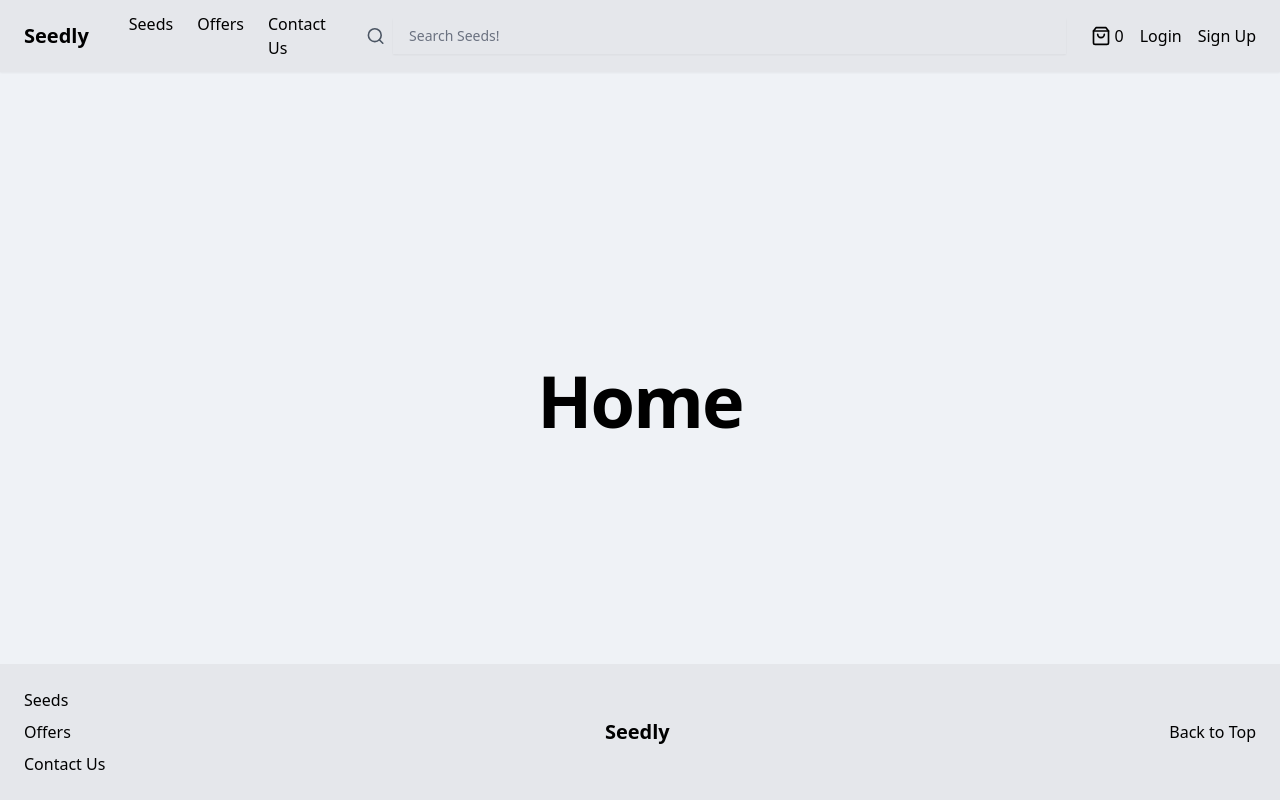
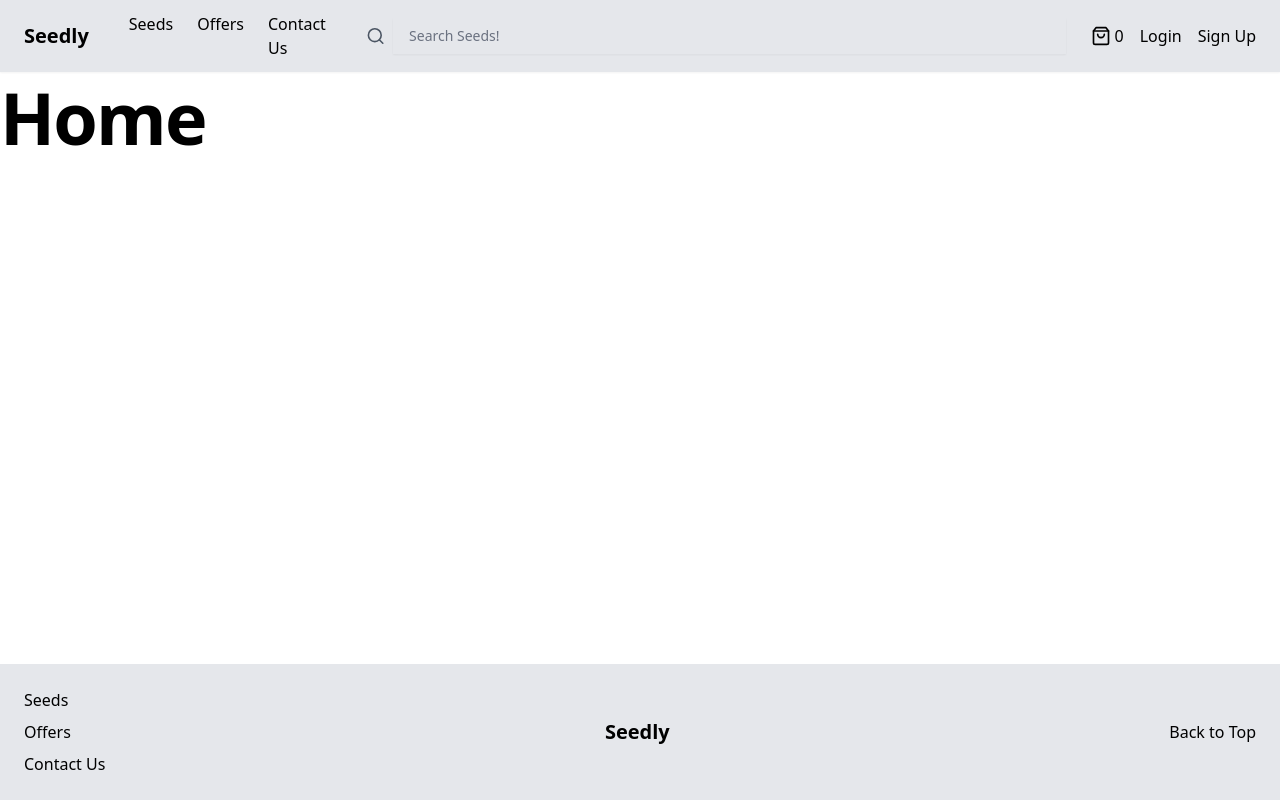
Before and after one commit to roztownsend/Seedly, a React (Vite) app in the folder frontend/vite-project/: page / in a window 1280 px wide. Built offline with nearby package versions, Linux system fonts and the light colour scheme.

Commit message:
Add basic flexbox layout to index

```diff
--- a/frontend/vite-project/src/App.tsx
+++ b/frontend/vite-project/src/App.tsx
@@ -12,6 +12,7 @@ function App() {
   return (
     <BrowserRouter>
       <Navbar />
+    <main>
       <Routes>
         <Route path="/" element={<Home />} />
         <Route path="/cart" element={<Cart />} />
@@ -19,6 +20,7 @@ function App() {
         <Route path="/login" element={<Login />} />
         <Route path="/signup" element={<Signup />} />
       </Routes>
+    </main>
       <Footer />
     </BrowserRouter>
   );
--- a/frontend/vite-project/src/components/navbar/Navbar.css
+++ b/frontend/vite-project/src/components/navbar/Navbar.css
@@ -1,5 +1,6 @@
+
 .navbar {
-    @apply fixed top-0 left-0 w-full z-50 bg-gray-200 px-6 py-3 shadow-sm;
+    @apply w-full bg-gray-200 px-6 py-3 shadow-sm;
 }
 
 .navbar-container {
--- a/frontend/vite-project/src/index.css
+++ b/frontend/vite-project/src/index.css
@@ -2,8 +2,22 @@
 @tailwind components;
 @tailwind utilities;
 
+/* Layout styles */
+
+html,
+body,
+#root {
+  @apply h-full m-0;
+}
+
+#root {
+  @apply flex flex-col;
+}
+
+
 /* Global */
 @layer base {
+
   h1,
   h2,
   h3,
@@ -32,16 +46,3 @@
     @apply text-xl leading-snug tracking-tight;
   }
 }
-
-html,
-body,
-#root {
-  height: 100%;
-  margin: 0;
-}
-#root {
-  display: flex;
-  background-color: #eff2f6;
-  justify-content: center;
-  align-items: center;
-}
--- a/frontend/vite-project/src/pages/Home.tsx
+++ b/frontend/vite-project/src/pages/Home.tsx
@@ -1,8 +1,10 @@
+import "../index.css";
+
 function Home() {
   return (
-    <>
+    <section>
       <h1>Home</h1>
-    </>
+    </section>
   );
 }
 
```
